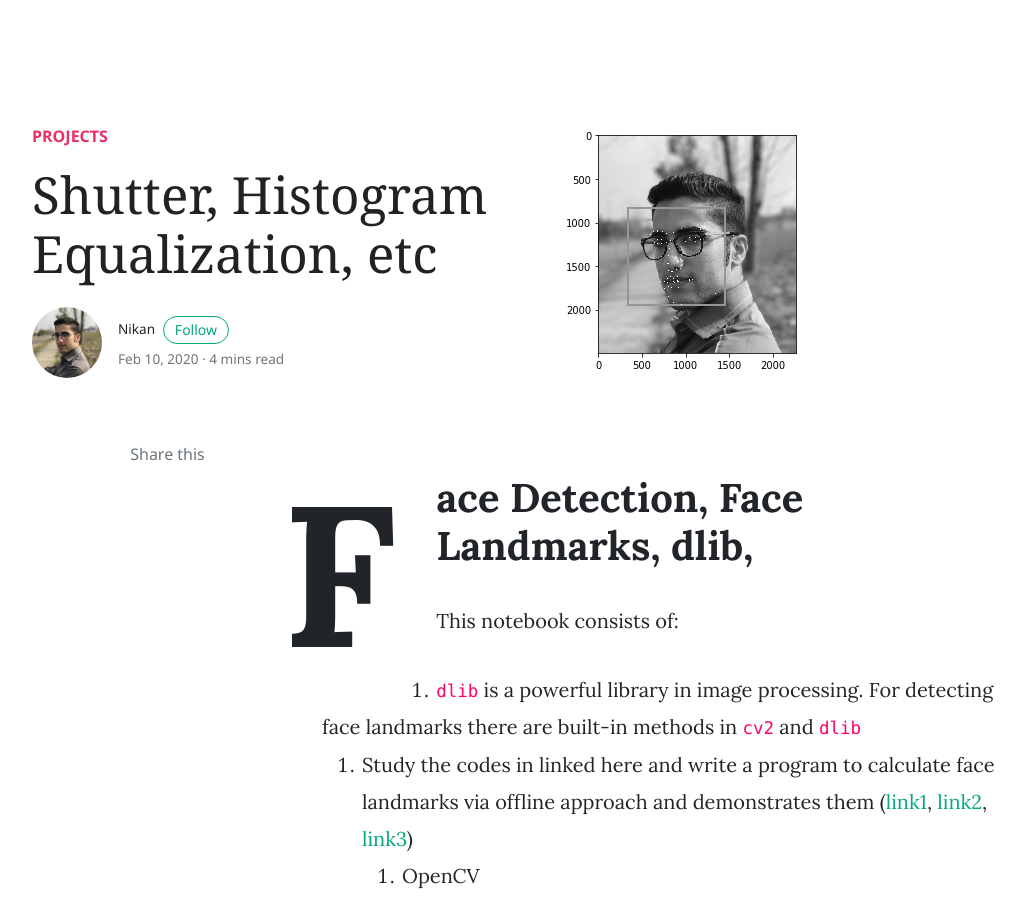
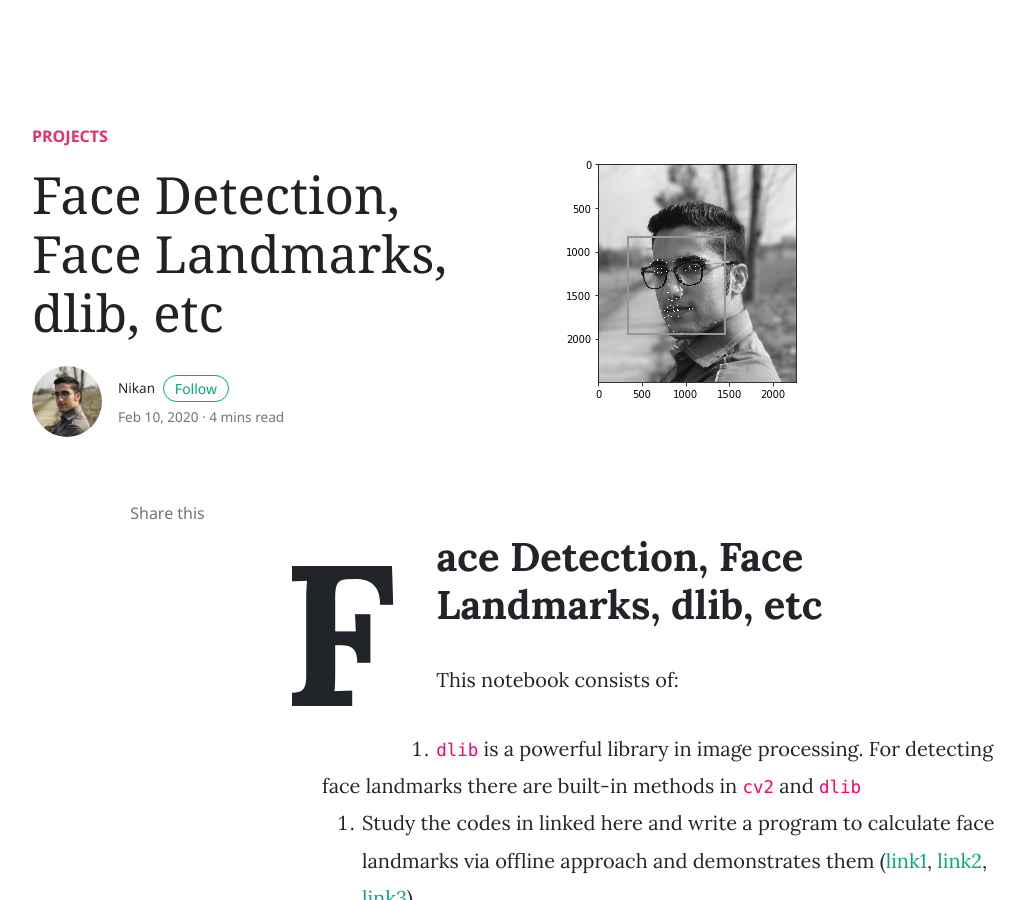
Before and after one commit to iust-projects/iust-projects.github.io, a Jekyll site: the page built from _posts/2020-02-10-dip07.md, in a window 1280 px wide and 900 px high. Shown: the whole window, without its empty margins (88-1113 px from the left). Built offline with Jekyll 4.4.1, drawn with Linux system fonts in a browser that asks for light colours; nearby versions of some CDN libraries; comment, search, counter and statistics services are not loaded.

Commit message:
fix title

```diff
--- a/_posts/2020-02-10-dip07.md
+++ b/_posts/2020-02-10-dip07.md
@@ -1,12 +1,12 @@
 ---
 layout: post
-title:  "Shutter, Histogram Equalization, etc"
+title:  "Face Detection, Face Landmarks, dlib, etc"
 author: nikan
 categories: [ projects ]
 image: assets/images/projects/dip/7/wiki/dlib.png
 ---
 
-# Face Detection, Face Landmarks, dlib,
+# Face Detection, Face Landmarks, dlib, etc
 This notebook consists of:
 1. `dlib` is a powerful library in image processing. For detecting face landmarks there are built-in methods in `cv2` and `dlib`
     1. Study the codes in linked here and write a program to calculate face landmarks via offline approach and demonstrates them ([link1](https://www.learnopencv.com/facemark-facial-landmark-detection-using-opencv/), [link2](https://towardsdatascience.com/facial-mapping-landmarks-with-dlib-python-160abcf7d672), [link3](https://www.pyimagesearch.com/2017/04/03/facial-landmarks-dlib-opencv-python/))
```
